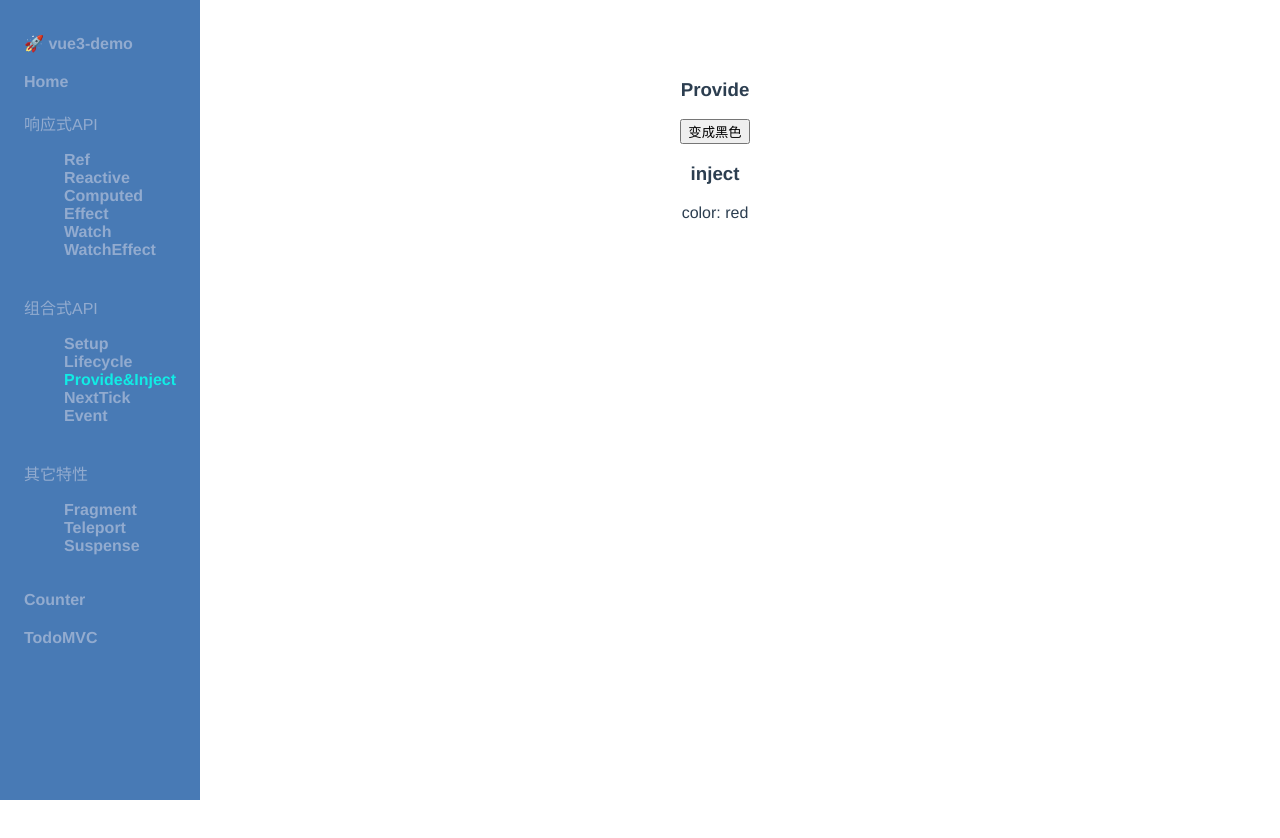
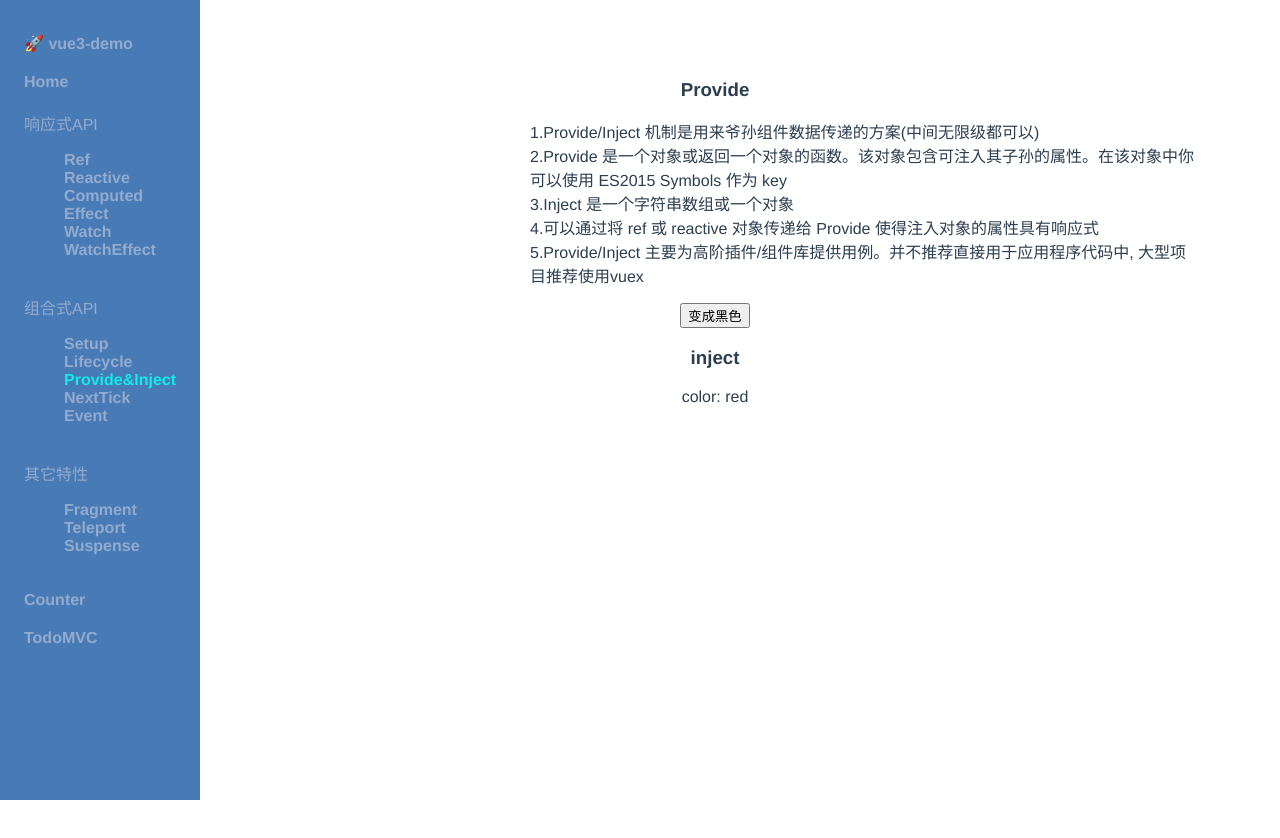
Before and after one commit to benyasin/vue3-demo, a Vue app: page /#/composition/provide in a window 1280 px wide. Shown: the top 838 px of the page. Built offline with nearby package versions, Linux system fonts and the light colour scheme.

Commit message:
feature: 添加Project/Inject用法说明

```diff
--- a/src/views/composition/Provide.vue
+++ b/src/views/composition/Provide.vue
@@ -1,5 +1,13 @@
 <template>
     <h3>Provide</h3>
+    <ul style="text-align: left; padding-left: 300px">
+        <li>1.Provide/Inject 机制是用来爷孙组件数据传递的方案(中间无限级都可以)</li>
+        <li>2.Provide 是一个对象或返回一个对象的函数。该对象包含可注入其子孙的属性。在该对象中你可以使用 ES2015 Symbols 作为 key</li>
+        <li>3.Inject 是一个字符串数组或一个对象</li>
+        <li>4.可以通过将 ref 或 reactive 对象传递给 Provide 使得注入对象的属性具有响应式</li>
+        <li>5.Provide/Inject 主要为高阶插件/组件库提供用例。并不推荐直接用于应用程序代码中, 大型项目推荐使用vuex</li>
+    </ul>
+
     <button @click="changeColor('black')">变成黑色</button>
 
     <Inject/>
```
